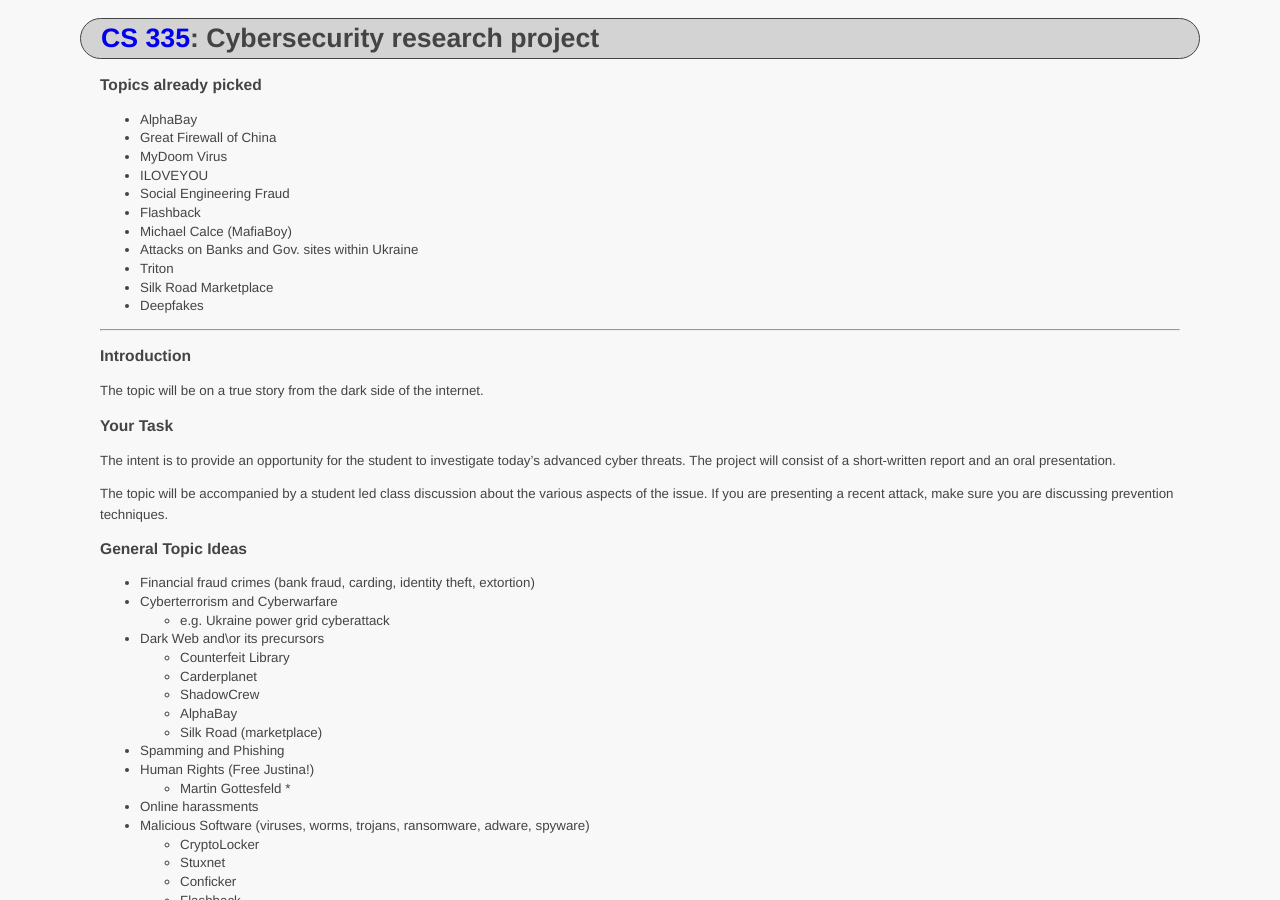
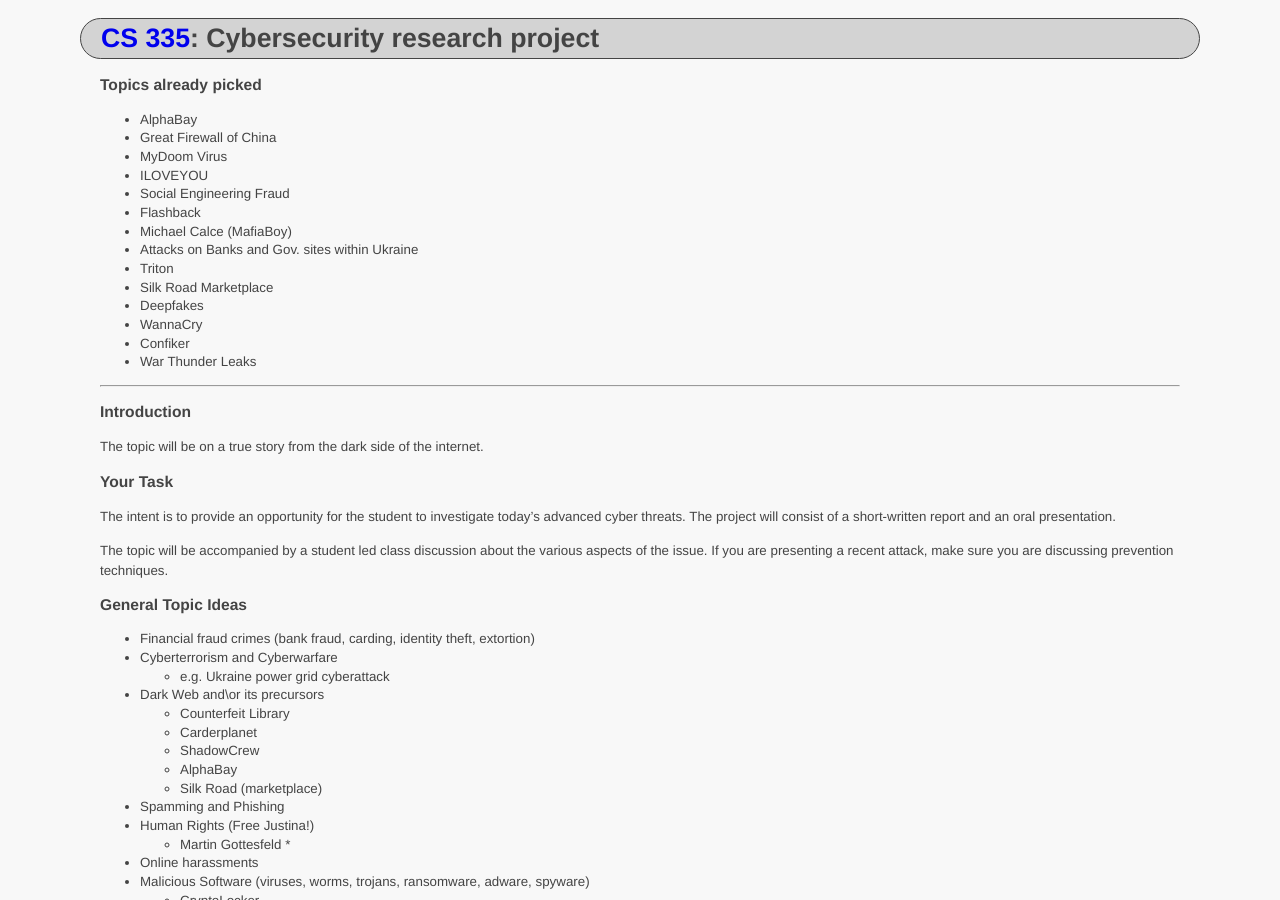
Before and after one commit to ycpcs/cs335-spring2023, a Jekyll site: the page built from assignments/cybercrime.md, in a window 1280 px wide and 900 px high. Built offline with Jekyll 4.4.1, drawn with Linux system fonts in a browser that asks for light colours.

Commit message:
update topics

```diff
--- a/assignments/cybercrime.md
+++ b/assignments/cybercrime.md
@@ -16,7 +16,9 @@ title: "Cybersecurity research project"
 - Triton
 - Silk Road Marketplace
 - Deepfakes
-
+- WannaCry
+- Confiker
+- War Thunder Leaks
 
 ---------
 
```
